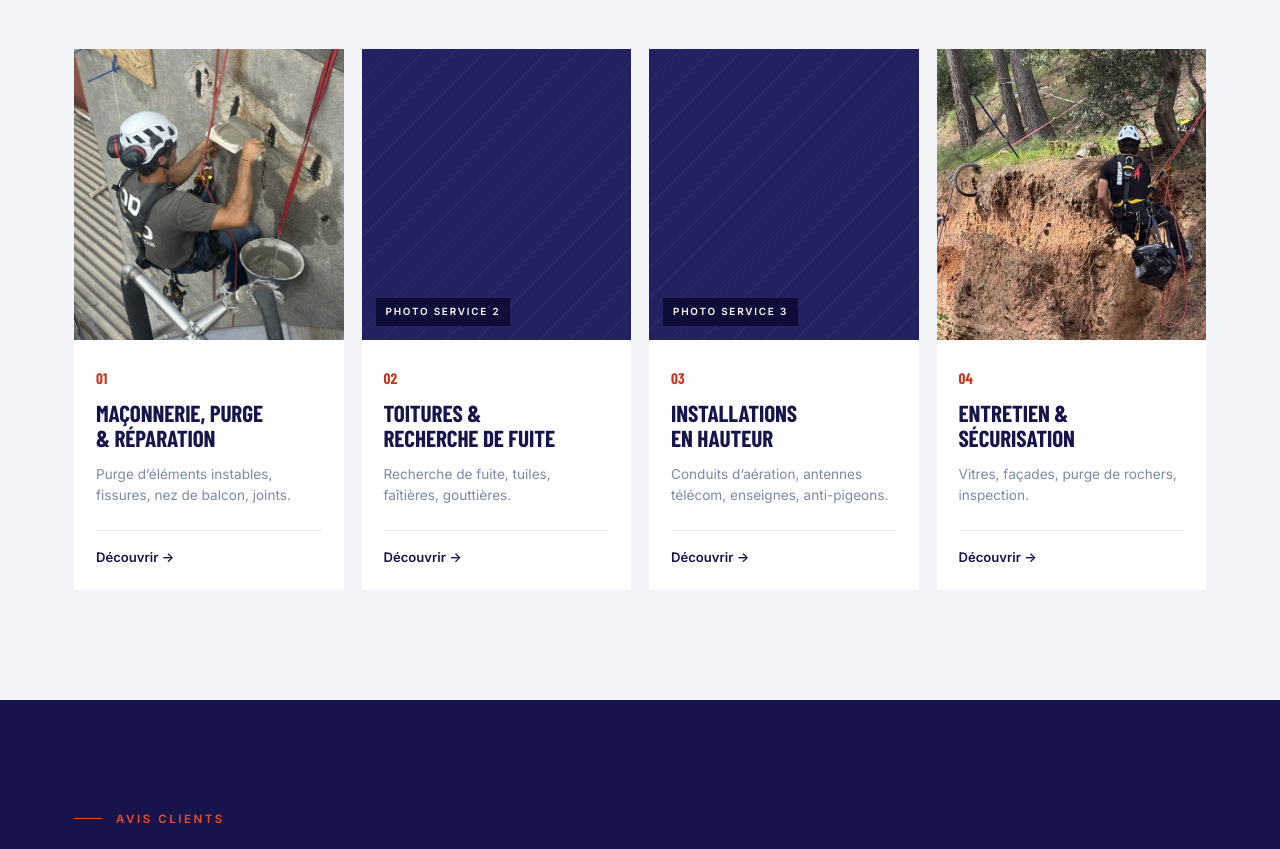
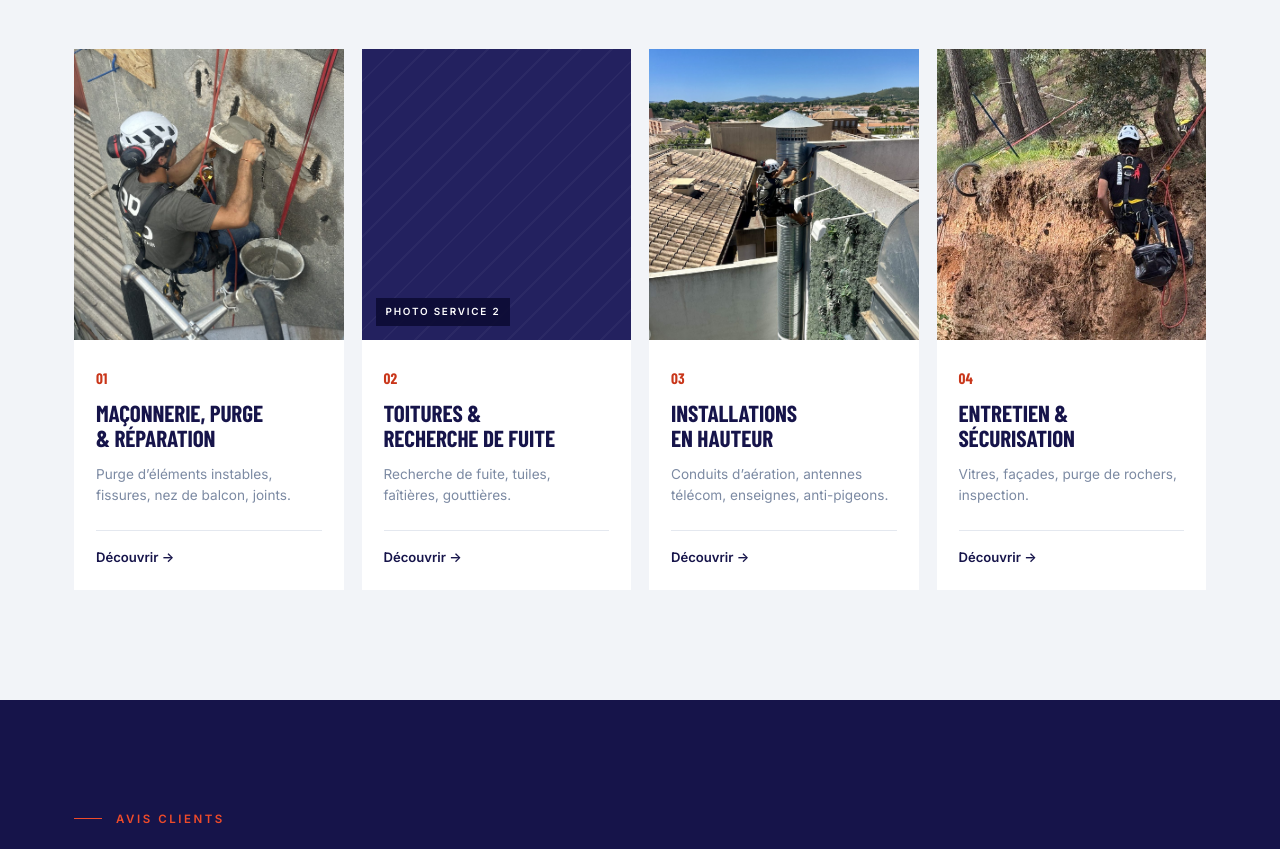
Before and after one commit to maelgras04-create/maelgras.github.io, a plain HTML site: page index.html in a window 1280 px wide. Shown: the part 1096-1945 px from the top of the page. Drawn offline with nearby package versions, Linux system fonts and the light colour scheme; a web font is replaced by a local one.

Commit message:
Installations en hauteur : photo du conduit d'aération
Co-Authored-By: Claude Opus 5.5 <noreply@anthropic.com>
Claude-Session: https://claude.ai/code/session_01BsmMbfWA4tMQoHgR4PcU5o

```diff
--- a/index.html
+++ b/index.html
@@ -82,7 +82,7 @@
           </div>
         </a>
         <a class="service-card" href="installations-en-hauteur.html">
-          <div class="media"><span class="tag">Photo service 3</span></div>
+          <div class="media"><img src="assets/img/installation-conduit-aeration.jpg" width="1200" height="1600" alt="Maël Gras sur cordes installant un conduit d’aération en aluminium" style="object-position: 48% 35%" loading="lazy"></div>
           <div class="body">
             <span class="num">03</span>
             <h3>Installations<br>en hauteur</h3>
```
Also changed, not shown: installations-en-hauteur.html (+1 -1 lines), assets/img/installation-conduit-aeration.jpg (added).
